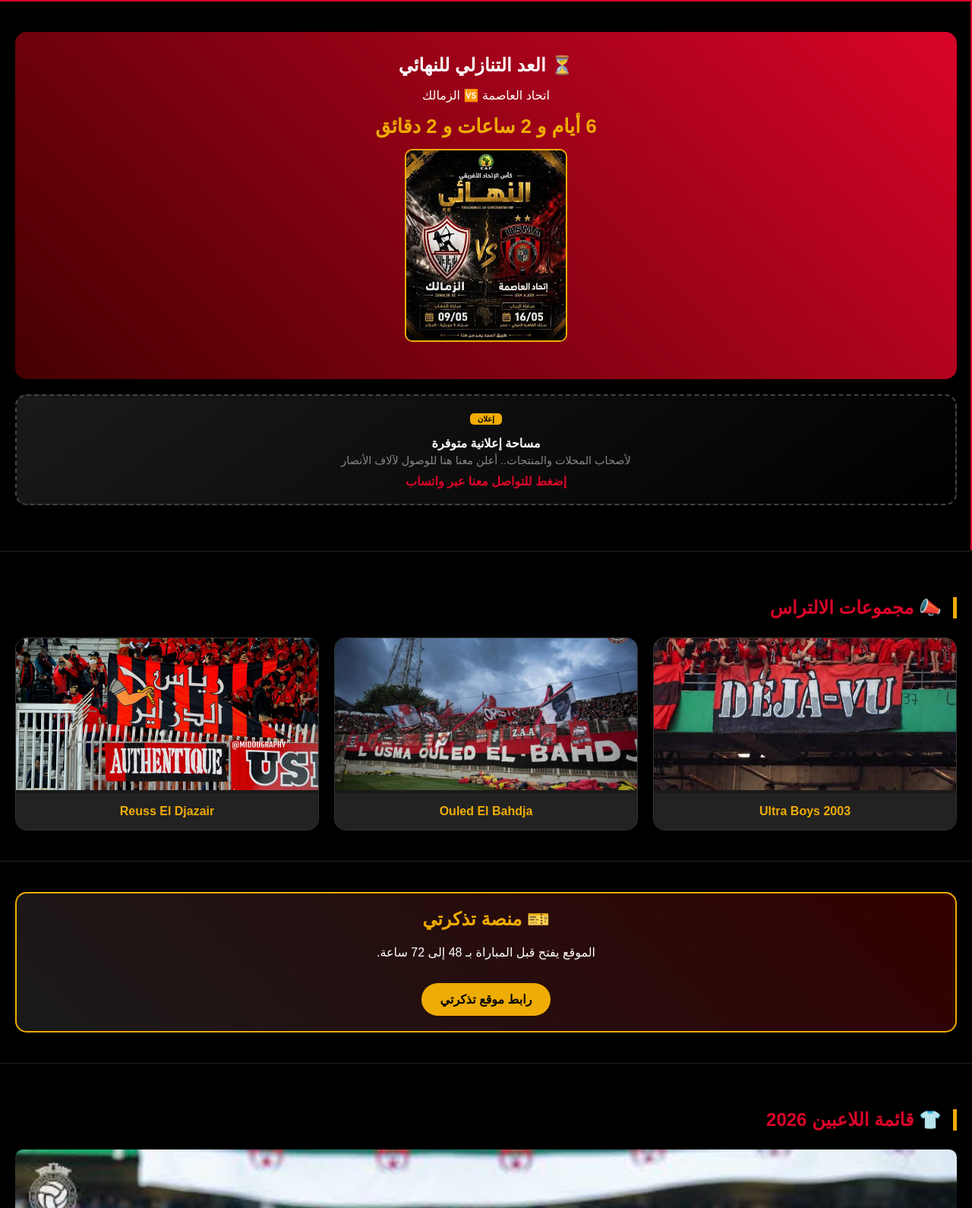
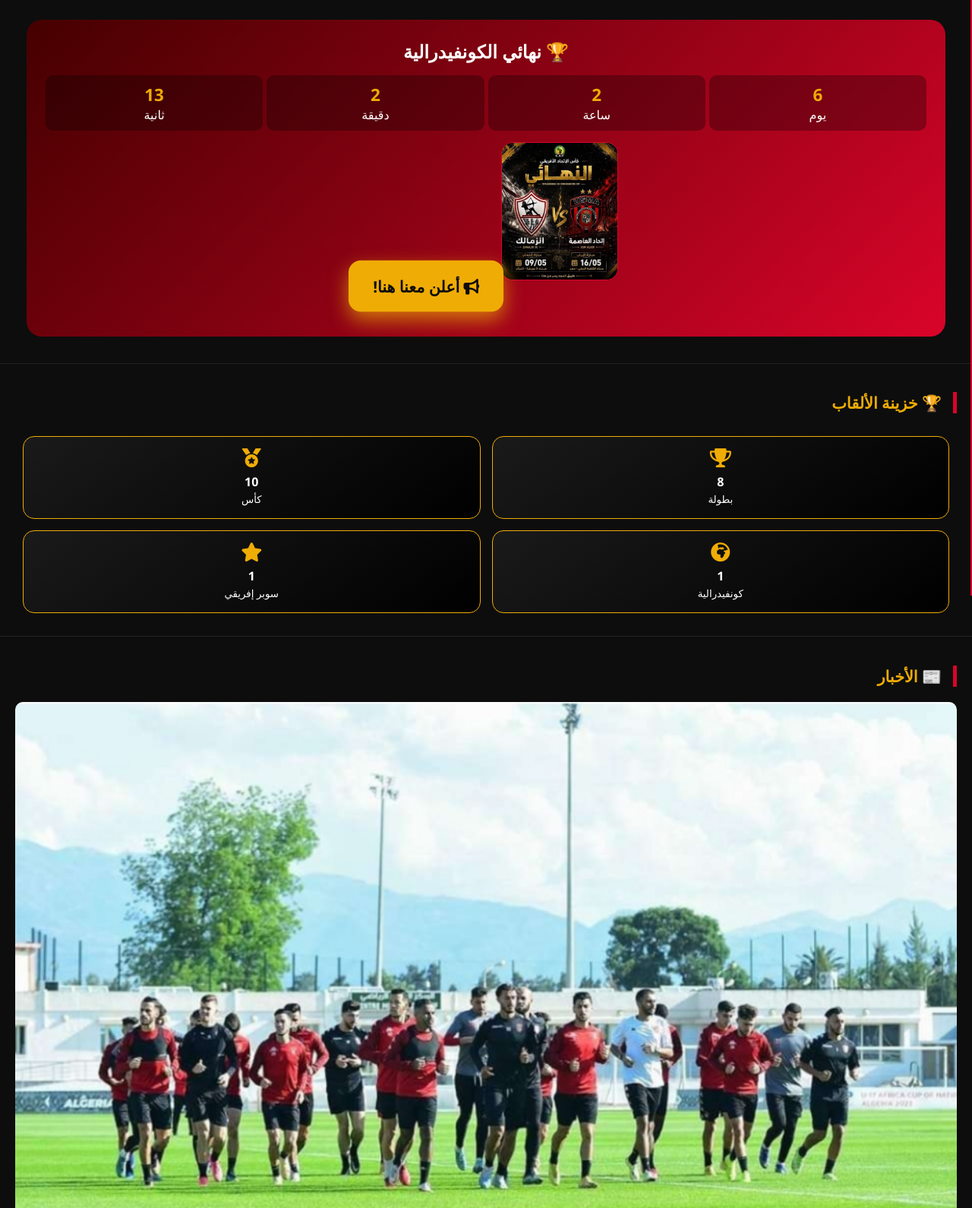
Before and after one commit to salhdaddi5-glitch/USMA1937, a plain HTML site: page index.html in a window 1280 px wide. Shown: the part 76-1666 px from the top of the page at 76% size. Drawn offline with Linux system fonts and the light colour scheme.

Commit message:
Add files via upload

```diff
--- a/index.html
+++ b/index.html
@@ -3,275 +3,177 @@
 <head>
     <meta charset="UTF-8">
     <meta name="viewport" content="width=device-width, initial-scale=1.0">
-    <title>USMA 1937 | SALAH.DADDI</title>
+    <title>USMA 1937 | SALAH_DADDI</title>
+    <link rel="stylesheet" href="https://cdnjs.cloudflare.com/ajax/libs/font-awesome/6.0.0/css/all.min.css">
     <style>
-        :root {
-            --red: #d90429;
-            --black: #000000;
-            --dark: #121212;
-            --gold: #efac05;
-            --white: #ffffff;
+        :root { --red: #d90429; --black: #0d0d0d; --dark: #1a1a1a; --gold: #efac05; --white: #ffffff; }
+        body { margin: 0; font-family: 'Segoe UI', sans-serif; background-color: var(--black); color: var(--white); overflow-x: hidden; scroll-behavior: smooth; }
+
+        .navbar { background: var(--dark); padding: 15px; display: flex; justify-content: space-between; align-items: center; border-bottom: 2px solid var(--red); position: sticky; top: 0; z-index: 1000; }
+        .sidebar { height: 100%; width: 0; position: fixed; z-index: 3000; top: 0; right: 0; background: var(--dark); transition: 0.5s; overflow-x: hidden; border-left: 2px solid var(--red); padding-top: 60px; }
+        .sidebar a { padding: 15px 25px; text-decoration: none; color: #bbb; display: block; border-bottom: 1px solid #333; }
+        .close-btn { position: absolute; top: 10px; left: 20px; font-size: 30px; color: var(--red); cursor: pointer; }
+
+        .overlay { height: 0; width: 100%; position: fixed; z-index: 4000; top: 0; left: 0; background: var(--black); transition: 0.5s; overflow-y: auto; text-align: center; }
+
+        .match-card { background: linear-gradient(135deg, #450000 0%, #d90429 100%); margin: 15px; border-radius: 20px; padding: 25px; text-align: center; }
+        .timer-grid { display: grid; grid-template-columns: repeat(4, 1fr); gap: 5px; margin: 15px 0; }
+        .timer-unit { background: rgba(0,0,0,0.3); padding: 10px; border-radius: 10px; }
+        .timer-num { font-size: 1.4rem; font-weight: bold; color: var(--gold); display: block; }
+
+        /* --- زر أعلن معنا الكبير والي يتحرك --- */
+        .btn-advertise-big {
+            background: var(--gold);
+            color: var(--black);
+            padding: 18px 30px;
+            border-radius: 15px;
+            text-decoration: none;
+            display: inline-block;
+            margin: 20px auto 10px auto;
+            font-weight: bold;
+            font-size: 1.2rem;
+            width: fit-content;
+            box-shadow: 0 5px 15px rgba(239, 172, 5, 0.5);
+            animation: pumping 1.5s infinite; /* إضافة الحركة */
+            transition: transform 0.2s;
         }
 
-        body {
-            margin: 0;
-            font-family: 'Arial', sans-serif;
-            background-color: var(--black);
-            color: var(--white);
-            scroll-behavior: smooth;
+        /* تعريف حركة الـ Pumping */
+        @keyframes pumping {
+            0% { transform: scale(1); box-shadow: 0 5px 15px rgba(239, 172, 5, 0.5); }
+            50% { transform: scale(1.08); box-shadow: 0 10px 25px rgba(239, 172, 5, 0.7); }
+            100% { transform: scale(1); box-shadow: 0 5px 15px rgba(239, 172, 5, 0.5); }
         }
 
-        /* Navbar */
-        .navbar {
-            background: var(--dark);
-            padding: 15px;
-            display: flex;
-            justify-content: space-between;
-            align-items: center;
-            border-bottom: 3px solid var(--red);
-            position: sticky;
-            top: 0;
-            z-index: 1000;
-        }
+        .trophy-grid { display: grid; grid-template-columns: 1fr 1fr; gap: 15px; padding: 10px; }
+        .trophy-card { background: linear-gradient(145deg, #1a1a1a, #000); padding: 15px; border-radius: 15px; text-align: center; border: 1px solid var(--gold); }
+        .trophy-card i { font-size: 25px; color: var(--gold); margin-bottom: 8px; }
 
-        .menu-btn { font-size: 28px; cursor: pointer; color: var(--white); }
-        .logo-nav { height: 45px; border-radius: 5px; }
-
-        /* Sidebar */
-        .sidebar {
-            height: 100%;
-            width: 0;
-            position: fixed;
-            z-index: 2000;
-            top: 0;
-            right: 0;
-            background-color: var(--dark);
-            overflow-x: hidden;
-            transition: 0.5s;
-            border-left: 2px solid var(--red);
-        }
-
-        .sidebar-header { padding: 20px; background: var(--red); text-align: center; cursor: pointer; }
-        .sidebar h3 { padding: 15px 25px 5px; color: var(--gold); font-size: 18px; }
-        .sidebar a { padding: 10px 35px; text-decoration: none; color: #bbb; display: block; border-bottom: 1px solid #222; }
-
-        /* Sections */
-        section { padding: 40px 20px; border-bottom: 1px solid #222; }
-        .title-sec { color: var(--red); border-right: 5px solid var(--gold); padding-right: 15px; margin-bottom: 25px; }
-
-        .content-box { background: #1a1a1a; padding: 20px; border-radius: 12px; margin-bottom: 20px; }
-
-        /* --- تصميم مساحة الإعلانات --- */
-        .ad-space {
-            border: 2px dashed #444;
-            border-radius: 15px;
-            padding: 20px;
-            text-align: center;
-            margin: 20px 0;
-            background: linear-gradient(145deg, #1a1a1a, #000);
-            transition: 0.3s;
-            cursor: pointer;
-            text-decoration: none;
-            display: block;
-        }
-
-        .ad-space:hover {
-            border-color: var(--red);
-            background: #111;
-        }
-
-        .ad-space h4 {
-            color: var(--white);
-            margin: 5px 0;
-        }
-
-        .ad-space p {
-            color: #888;
-            font-size: 0.9rem;
-            margin: 0;
-        }
-
-        .ad-badge {
-            background: var(--gold);
-            color: black;
-            padding: 2px 10px;
-            border-radius: 5px;
-            font-size: 10px;
-            font-weight: bold;
-            display: inline-block;
-            margin-bottom: 10px;
-        }
-        /* --------------------------- */
-
-        .players-full-list {
-            display: flex;
-            flex-wrap: wrap;
-            gap: 10px;
-            justify-content: center;
-        }
-
-        .player-badge {
-            background: linear-gradient(135deg, var(--red), #800000);
-            padding: 10px 15px;
-            border-radius: 8px;
-            font-size: 14px;
-            border: 1px solid rgba(255, 215, 0, 0.3);
-            min-width: 120px;
-            text-align: center;
-            font-weight: bold;
-        }
-
-        .pos-title {
-            color: var(--gold);
-            text-align: center;
-            margin: 20px 0 10px;
-            font-size: 1.2rem;
-            border-bottom: 1px solid #333;
-            padding-bottom: 5px;
-        }
-
-        .ticket-box { background: linear-gradient(45deg, #1a1a1a, #330000); border: 2px solid var(--gold); padding: 20px; border-radius: 15px; text-align: center; }
-        .btn-ticket { background: var(--gold); color: black; padding: 12px 25px; border-radius: 25px; text-decoration: none; font-weight: bold; display: inline-block; margin-top: 15px; }
-
-        .ultras-container {
-            display: grid;
-            grid-template-columns: repeat(auto-fit, minmax(250px, 1fr));
-            gap: 20px;
-            margin-top: 20px;
-        }
-
-        .ultra-card {
-            background: #1a1a1a;
-            border-radius: 15px;
-            overflow: hidden;
-            border: 1px solid #333;
-            transition: 0.3s;
-        }
-
-        .ultra-card:hover { transform: translateY(-5px); border-color: var(--red); }
-
-        .ultra-img { width: 100%; height: 200px; object-fit: cover; }
-        .ultra-name { padding: 15px; text-align: center; font-weight: bold; color: var(--gold); background: #222; }
-
-        footer { background: #000; padding: 40px; text-align: center; border-top: 2px solid var(--red); }
-        .signature { font-size: 24px; color: var(--gold); margin-top: 15px; font-weight: bold; letter-spacing: 2px; }
-
-        .up-btn { position: fixed; bottom: 20px; left: 20px; background: var(--red); width: 45px; height: 45px; border-radius: 50%; display: flex; align-items: center; justify-content: center; text-decoration: none; color: white; }
-        .img-fluid { width: 100%; height: auto; border-radius: 10px; margin-bottom: 15px; }
+        section { padding: 20px; border-bottom: 1px solid #222; }
+        .title-sec { color: var(--gold); border-right: 5px solid var(--red); padding-right: 15px; margin-bottom: 20px; font-size: 1.3rem; }
+        .players-grid { display: grid; grid-template-columns: repeat(auto-fill, minmax(105px, 1fr)); gap: 10px; }
+        .player-card { background: #1a1a1a; padding: 10px; border-radius: 8px; text-align: center; border: 1px solid #333; font-size: 0.8rem; line-height: 1.3; }
+        .img-main { width: 100%; border-radius: 15px; border: 1px solid var(--red); margin-bottom: 15px; }
+        .pos-label { color: var(--red); font-weight: bold; margin: 15px 0 10px 0; border-bottom: 1px solid #333; display: block; }
+        .btn-wa { background: #25D366; color: white; padding: 12px 25px; border-radius: 30px; text-decoration: none; display: inline-block; font-weight: bold; margin: 20px 0; }
     </style>
 </head>
 <body>
 
-    <div id="mySidebar" class="sidebar">
-        <div class="sidebar-header" onclick="closeNav()">إغلاق القائمة ×</div>
-        <h3>🔴 الفريق الأول</h3>
-        <a href="#players">قائمة اللاعبين</a>
-        <a href="#staff">الطاقم الفني</a>
-        <a href="#ultras">مجموعات الألتراس</a>
-        <h3>🏛️ النادي</h3>
-        <a href="#history">تاريخ النادي</a>
-        <a href="#trophies">إنجازات النادي</a>
-        <a href="#tickets">حجز التذاكر</a>
+    <div class="navbar">
+        <i class="fas fa-bars" onclick="openNav()" style="font-size: 24px; color: var(--gold); cursor:pointer;"></i>
+        <span style="font-weight:bold;">USMA 1937</span>
+        <img src="Usma.jpeg" height="35" style="border-radius:5px;">
     </div>
 
-    <div class="navbar">
-        <span class="menu-btn" onclick="openNav()">&#9776;</span>
-        <img src="Usma.jpeg" class="logo-nav">
-        <span style="font-weight: bold;">USMA 1937</span>
+    <div id="mySidebar" class="sidebar">
+        <span class="close-btn" onclick="closeNav()">&times;</span>
+        <a href="#" onclick="openOverlay('market')">🛒 سوق البهجة</a>
+        <a href="#" onclick="openOverlay('rides')">🚗 توصيلة الأنصار</a>
+        <a href="#news" onclick="closeNav()">📰 الأخبار</a>
+        <a href="#trophies" onclick="closeNav()">🏆 الألقاب</a>
+        <a href="#players" onclick="closeNav()">👕 اللاعبين</a>
+        <a href="https://tadkirati.mjs.gov.dz" target="_blank">🎫 تذكرتي</a>
+    </div>
+
+    <div id="market" class="overlay">
+        <span onclick="closeOverlay('market')" class="close-btn">&times;</span>
+        <div style="padding-top:100px;">
+            <h2 style="color:var(--gold)">🛒 سوق البهجة</h2>
+            <a href="https://wa.me/213671746345" class="btn-wa">تواصل للإعلان</a>
+        </div>
+    </div>
+
+    <div id="rides" class="overlay">
+        <span onclick="closeOverlay('rides')" class="close-btn">&times;</span>
+        <div style="padding-top:100px;">
+            <h2 style="color:var(--gold)">🚗 توصيلة الأنصار</h2>
+            <a href="https://wa.me/213671746345" class="btn-wa" style="background:var(--red)">أعلن عن توصيلة</a>
+        </div>
     </div>
 
     <section>
-        <div style="background: linear-gradient(45deg, #450000, var(--red)); padding: 30px; border-radius: 15px; text-align: center;">
-            <h2 style="margin: 0;">⏳ العد التنازلي للنهائي</h2>
-            <p>اتحاد العاصمة 🆚 الزمالك</p>
-            <div id="countdown" style="font-size: 1.6rem; font-weight: bold; color: var(--gold); margin-bottom: 15px;"></div>
-            <img src="Salah.jpeg" class="img-fluid" style="max-height: 250px; width: auto; border: 2px solid var(--gold);">
-        </div>
-
-        <a href="https://wa.me/213671746345" target="_blank" class="ad-space">
-            <span class="ad-badge">إعلان</span>
-            <h4>مساحة إعلانية متوفرة</h4>
-            <p>لأصحاب المحلات والمنتجات.. أعلن معنا هنا للوصول لآلاف الأنصار</p>
-            <span style="color: var(--red); font-weight: bold; display: block; margin-top: 10px;">إضغط للتواصل معنا عبر واتساب</span>
-        </a>
-    </section>
-
-    <section id="ultras">
-        <h2 class="title-sec">📣 مجموعات الالتراس</h2>
-        <div class="ultras-container">
-            <div class="ultra-card">
-                <img src="images(1).jpeg" class="ultra-img" alt="Ultra Boys">
-                <div class="ultra-name">Ultra Boys 2003</div>
+        <div class="match-card">
+            <h2 style="margin:0;">🏆 نهائي الكونفيدرالية</h2>
+            <div class="timer-grid">
+                <div class="timer-unit"><span class="timer-num" id="days">0</span><span>يوم</span></div>
+                <div class="timer-unit"><span class="timer-num" id="hours">0</span><span>ساعة</span></div>
+                <div class="timer-unit"><span class="timer-num" id="min">0</span><span>دقيقة</span></div>
+                <div class="timer-unit"><span class="timer-num" id="sec">0</span><span>ثانية</span></div>
             </div>
-            <div class="ultra-card">
-                <img src="اتحاد-العاصمة-1.jpg" class="ultra-img" alt="Ouled El Bahdja">
-                <div class="ultra-name">Ouled El Bahdja</div>
-            </div>
-            <div class="ultra-card">
-                <img src="images(1)(1).jpeg" class="ultra-img" alt="Reuss El Djazair">
-                <div class="ultra-name">Reuss El Djazair</div>
-            </div>
+            <img src="Salah.jpeg" class="img-main" style="max-height:180px; width:auto;">
+            <a href="https://wa.me/213671746345" class="btn-advertise-big"><i class="fas fa-bullhorn"></i> أعلن معنا هنا!</a>
         </div>
     </section>
 
-    <section id="tickets">
-        <div class="ticket-box">
-            <h2 style="color: var(--gold); margin-top: 0;">🎫 منصة تذكرتي</h2>
-            <p>الموقع يفتح قبل المباراة بـ 48 إلى 72 ساعة.</p>
-            <a href="https://tadkirati.mjs.gov.dz" target="_blank" class="btn-ticket">رابط موقع تذكرتي</a>
+    <section id="trophies">
+        <h2 class="title-sec">🏆 خزينة الألقاب</h2>
+        <div class="trophy-grid">
+            <div class="trophy-card"><i class="fas fa-trophy"></i><br><b>8</b><br><small>بطولة</small></div>
+            <div class="trophy-card"><i class="fas fa-medal"></i><br><b>10</b><br><small>كأس</small></div>
+            <div class="trophy-card"><i class="fas fa-globe-africa"></i><br><b>1</b><br><small>كونفيدرالية</small></div>
+            <div class="trophy-card"><i class="fas fa-star"></i><br><b>1</b><br><small>سوبر إفريقي</small></div>
+        </div>
+    </section>
+
+    <section id="news">
+        <h2 class="title-sec">📰 الأخبار</h2>
+        <div style="margin-bottom:20px;">
+            <img src="IMG_20260503_181805.jpg" style="width:100%; border-radius:10px;">
+            <p>تربص مغلق للفريق في سيدي موسى</p>
+        </div>
+        <div>
+            <img src="images.jpeg" style="width:100%; border-radius:10px;">
+            <p>احتفالات الكأس العاشرة مستمرة</p>
         </div>
     </section>
 
     <section id="players">
-        <h2 class="title-sec">👕 قائمة اللاعبين 2026</h2>
-        <img src="images (1).jpeg" class="img-fluid">
+        <h2 class="title-sec">👕 قائمة اللاعبين</h2>
+        <img src="Images (1).jpeg" class="img-main">
 
-        <div class="content-box">
-            <div class="pos-title">🧤 حراسة المرمى</div>
-            <div class="players-full-list">
-                <div class="player-badge">أسامة بن بوط</div>
-                <div class="player-badge">كمال سوفي</div>
-                <div class="player-badge">عبد المومن سيفور</div>
-            </div>
-            </div>
-    </section>
+        <span class="pos-label">🧤 حراس المرمى</span>
+        <div class="players-grid">
+            <div class="player-card">عبد المؤمن سيفور</div><div class="player-card">كمال صوفي</div><div class="player-card">أسامة بن بوط</div>
+        </div>
 
-    <section>
-        <a href="https://wa.me/213671746345" target="_blank" class="ad-space" style="border-style: solid; border-color: #333;">
-            <span class="ad-badge">إعلان</span>
-            <h4 style="color: var(--gold);">هل تبيع تريكوات أو منتجات الاتحاد؟</h4>
-            <p>أعلن هنا واجعل مبيعاتك ترتفع 🔴⚫</p>
-        </a>
-    </section>
+        <span class="pos-label">🛡️ الدفاع</span>
+        <div class="players-grid">
+            <div class="player-card">وليد كردي</div><div class="player-card">سيف الدين أثمانيا</div><div class="player-card">شي مالون</div>
+            <div class="player-card">حسين دهيري</div><div class="player-card">سعدي رضواني</div><div class="player-card">ريان محروز</div>
+            <div class="player-card">إلياس شتي</div><div class="player-card">أشرف عبادة</div><div class="player-card">هيثم لعويفي</div>
+        </div>
 
-    <section id="staff">
-        <h2 class="title-sec">👔 الطاقم الفني</h2>
-        <div class="content-box">
-            <img src="images.jpeg" class="img-fluid">
-            <p>👨‍🏫 <b>المدرب الرئيسي:</b> لامين ندياي</p>
-            <p>🧤 <b>مدرب الحراس:</b> فريد بلملاط</p>
-            <p>📂 <b>المدير الرياضي:</b> بلال دزيري</p>
+        <span class="pos-label">⚙️ وسط الميدان</span>
+        <div class="players-grid">
+            <div class="player-card">زكريا دراوي</div><div class="player-card">إسلام مريلي</div><div class="player-card">غلادي ليكونزا</div>
+            <div class="player-card">إبراهيم بن زازة</div><div class="player-card">عمر بولاراس</div><div class="player-card">إيمي تيندينغ</div>
+        </div>
+
+        <span class="pos-label">⚡ الهجوم</span>
+        <div class="players-grid">
+            <div class="player-card">أحمد خالدِي</div><div class="player-card">رياض بن عياد</div><div class="player-card">خالد بوسليو</div>
+            <div class="player-card">منصف بوتاوي</div><div class="player-card">محمد بودربالة</div><div class="player-card">حسام الدين غشة</div>
+            <div class="player-card">درامان كاماتي</div>
         </div>
     </section>
 
-    <footer>
-        <p>اتحاد العاصمة - سوسطارة 🔴⚫</p>
-        <div class="signature">صمم من طرف SALAH.DADDI</div>
-    </footer>
+    <div style="text-align:center; padding:20px; color:var(--gold); font-weight:bold;">صمم من طرف SALAH_DADDI 🔴⚫</div>
 
     <script>
         function openNav() { document.getElementById("mySidebar").style.width = "280px"; }
         function closeNav() { document.getElementById("mySidebar").style.width = "0"; }
+        function openOverlay(id) { document.getElementById(id).style.height = "100%"; closeNav(); }
+        function closeOverlay(id) { document.getElementById(id).style.height = "0"; }
 
         var finalDate = new Date("May 9, 2026 20:00:00").getTime();
         setInterval(function() {
             var now = new Date().getTime();
             var d = finalDate - now;
-            var days = Math.floor(d / (1000 * 60 * 60 * 24));
-            var hours = Math.floor((d % (1000 * 60 * 60 * 24)) / (1000 * 60 * 60));
-            var minutes = Math.floor((d % (1000 * 60 * 60)) / (1000 * 60));
-            var seconds = Math.floor((d % (1000 * 60)) / 1000);
-            document.getElementById("countdown").innerHTML = days + " أيام و " + hours + " ساعات و " + minutes + " دقائق ";
+            document.getElementById("days").innerHTML = Math.floor(d / (1000 * 60 * 60 * 24));
+            document.getElementById("hours").innerHTML = Math.floor((d % (1000 * 60 * 60 * 24)) / (1000 * 60 * 60));
+            document.getElementById("min").innerHTML = Math.floor((d % (1000 * 60 * 60)) / (1000 * 60));
+            document.getElementById("sec").innerHTML = Math.floor((d % (1000 * 60)) / 1000);
         }, 1000);
     </script>
 </body>
```
Also changed, not shown: IMG_20260503_181805.jpg (added).
